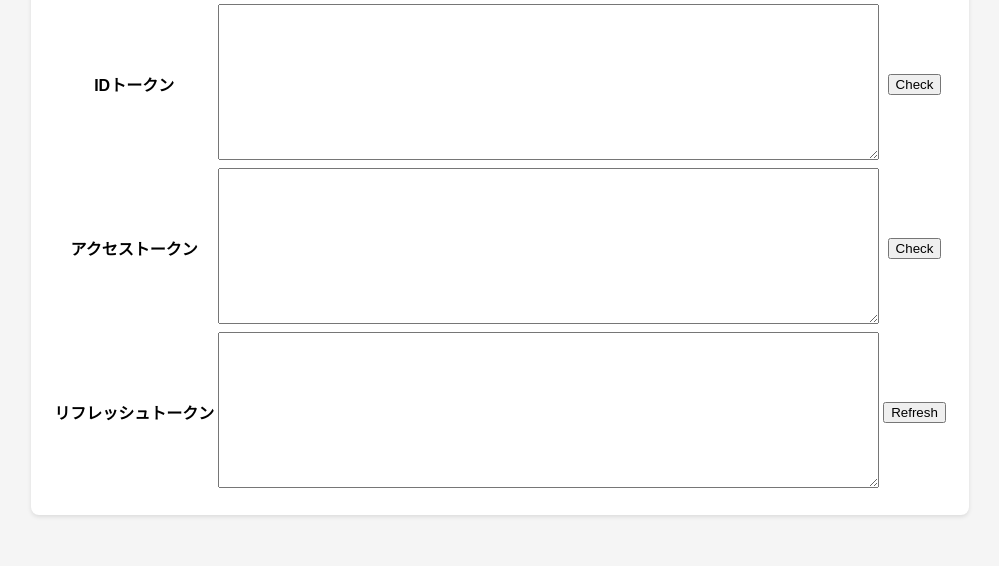
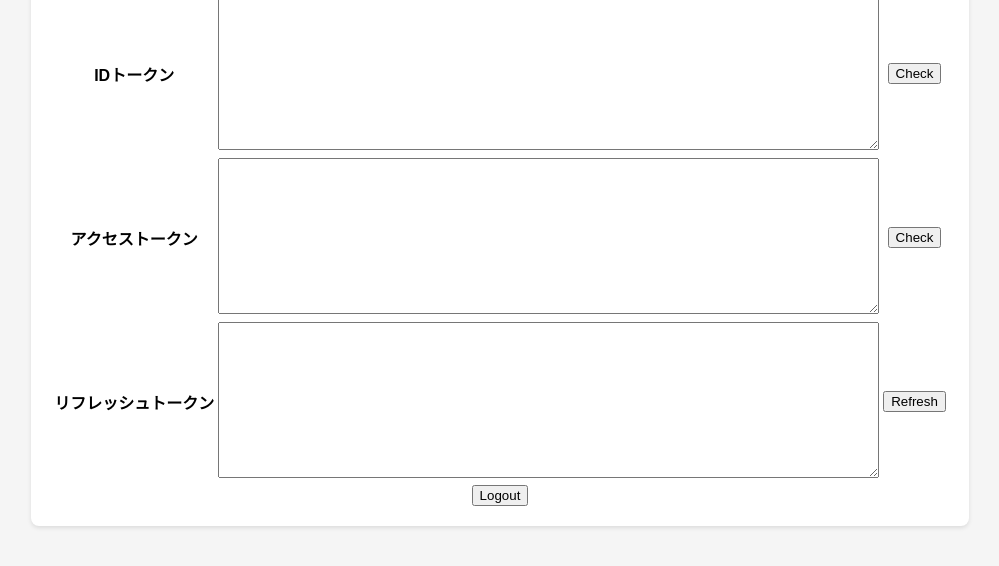
Before and after one commit to osawa-koki/cognito-saml-auth, a website: page web-public/mypage.html in a window 1280 px wide. Shown: the part 196-762 px from the top of the page, without its empty margins (140-1139 px from the left). Drawn offline with Linux system fonts and the light colour scheme.

Commit message:
ログアウトの実装

```diff
--- a/web-public/mypage.html
+++ b/web-public/mypage.html
@@ -28,6 +28,7 @@
         <td><button onclick="exec('refreshToken')">Refresh</button></td>
       </tr>
     </table>
+    <button onclick="logout()">Logout</button>
   </div>
 
   <script>
@@ -99,6 +100,11 @@
           break;
       }
     }
+
+    function logout() {
+      window.localStorage.clear();
+      window.location.href = '/';
+    }
   </script>
 </body>
 
```
